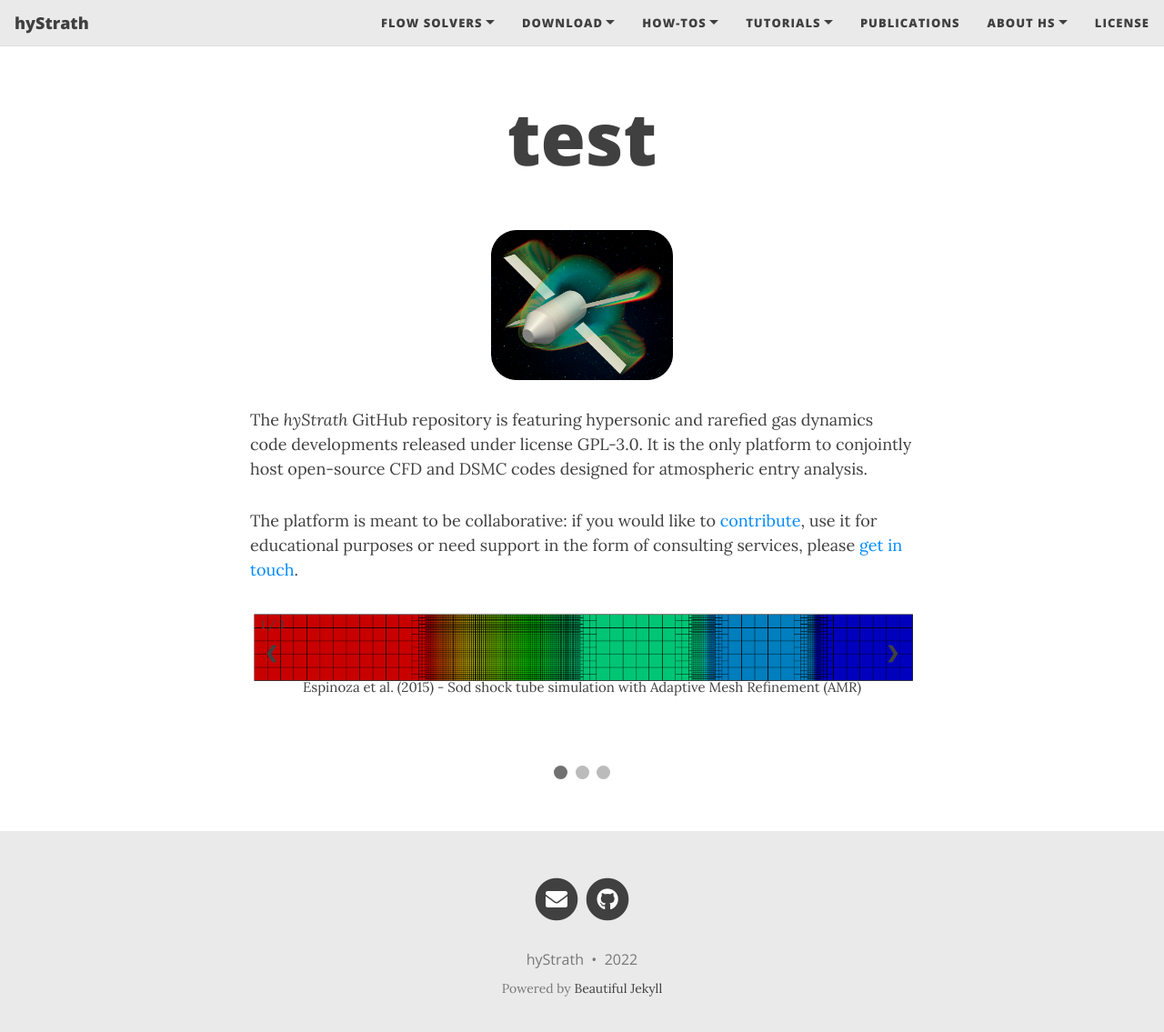
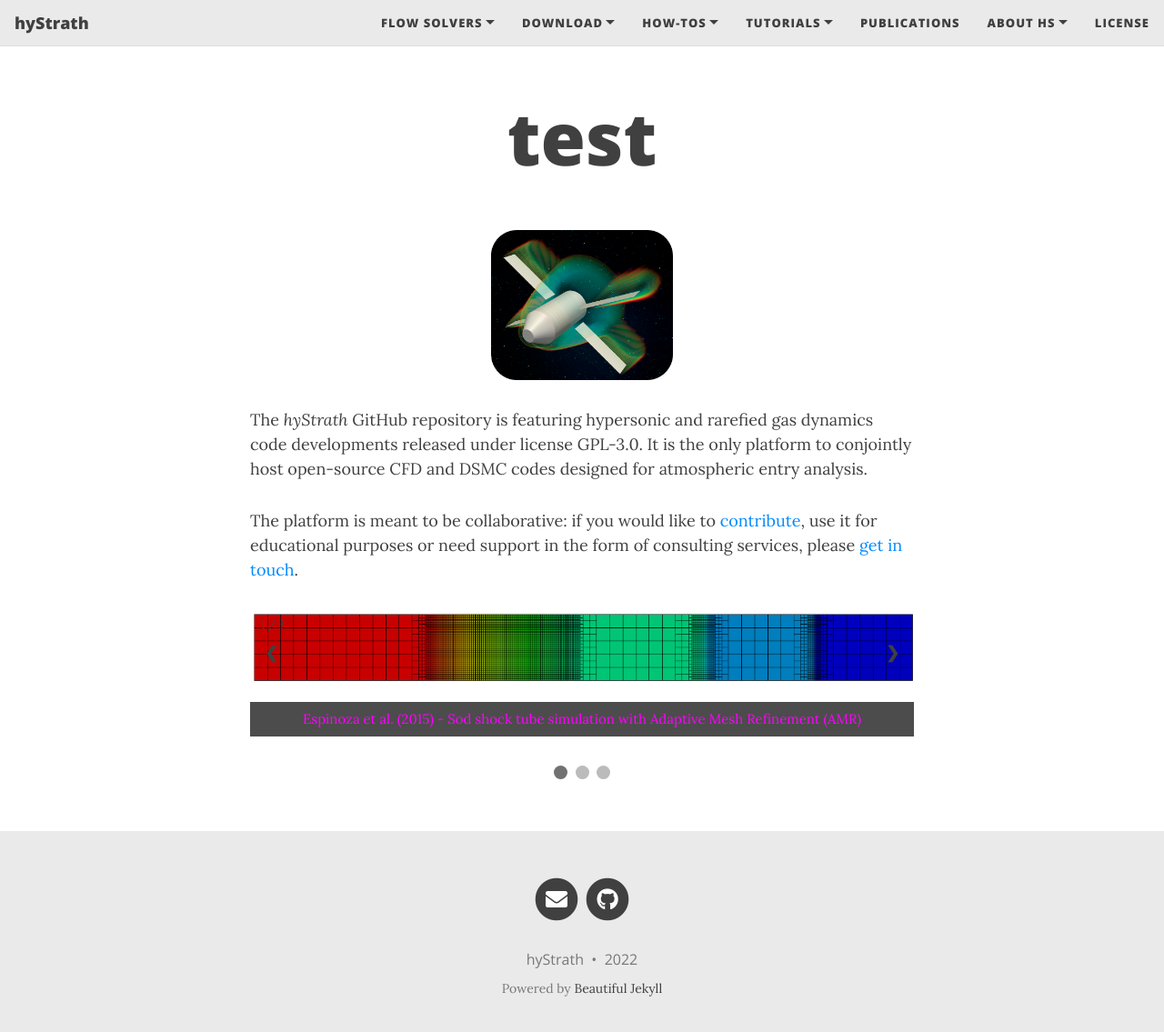
Before and after one commit to hystrath/hystrath.github.io, a Jekyll site: the page built from test2.md, in a window 1280 px wide and 1148 px high. Shown: the top 1135 px of the window at 91% size. Built offline with Jekyll 4.4.1, drawn with Linux system fonts in a browser that asks for light colours; nearby versions of some CDN libraries.

Commit message:
Editing pages

```diff
--- a/_includes/head.html
+++ b/_includes/head.html
@@ -313,18 +313,19 @@
     border-radius: 3px 0 0 3px;
   }
 
-  /* On hover, add a black background color with a little bit see-through */
+  /* On hover, add a black background color with see-through */
   .prev:hover, .next:hover {
-    background-color: rgba(0,0,0,0.8);
+    background-color: rgba(0,0,0,0.35);
   }
 
   /* Caption text */
   .text {
-    color: #404040;
+    background-color: rgba(0,0,0,0.7);
+    color: #FF00FF;
     font-size: 15px;
     padding: 8px 12px;
     position: absolute;
-    bottom: -25px;
+    bottom: -60px;
     width: 100%;
     text-align: center;
   }
```
